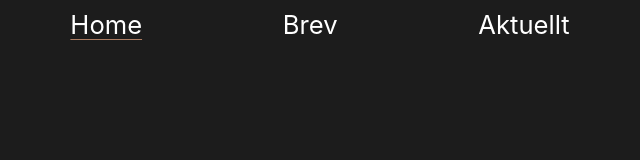
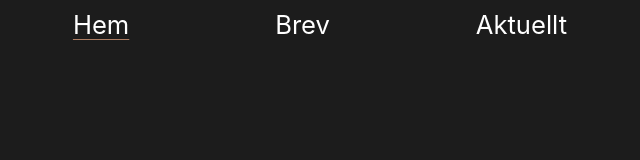
Before and after one commit to olaberglund/olaberglundxyz, a React (Create React App) app: page / in a window 1280 px wide. Shown: the top 160 px of the page, without its empty margins (0-640 px from the left). Built offline with nearby package versions, Linux system fonts and the light colour scheme.

Commit message:
add size to each link

```diff
--- a/src/components/Navbar/Navbar.tsx
+++ b/src/components/Navbar/Navbar.tsx
@@ -5,16 +5,16 @@ import NavbarLink from './NavbarLink'
 function Navbar() {
 
   const links = [
-    { title: 'Home', href: '/' },
-    { title: 'Brev', href: '/brev' },
-    { title: 'Aktuellt', href: '/aktuellt' }
+    { title: 'Hem', href: '/', size: 'large' as 'large' },
+    { title: 'Brev', href: '/brev', size: 'normal' as 'normal' },
+    { title: 'Aktuellt', href: '/aktuellt', size: 'normal' as 'normal' }
   ]
 
   return (
     <StyledContainer>
       <StyledNav>
         {links.map(link => (
-          <NavbarLink size="normal" title={link.title} href={link.href} />
+          <NavbarLink key={link.title} size={link.size} title={link.title} href={link.href} />
         ))}
       </StyledNav>
     </StyledContainer>
```
